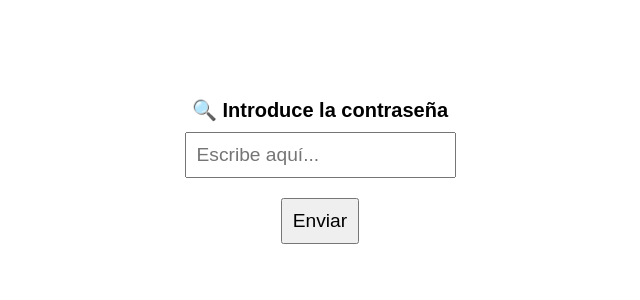
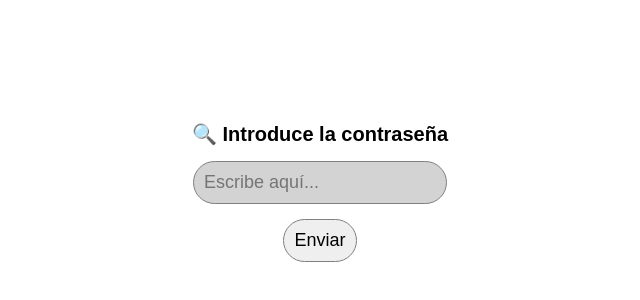
Before and after one commit to Martiitale/forevanonly.github.io, a plain HTML site: page index.html in a window 1280 px wide. Shown: the part 206-506 px from the top of the page, without its empty margins (320-960 px from the left). Drawn offline with Linux system fonts and the light colour scheme.

Commit message:
More animations and fixes

```diff
--- a/index.html
+++ b/index.html
@@ -9,13 +9,13 @@
 </head>
 
 <body>
+<div id="container">
+    <label id="passwordLabel" for="password">🔍 Introduce la contraseña</label>
+    <input type="text" id="password" placeholder="Escribe aquí...">
+    <button onclick="checkPassword()">Enviar</button>
 
-<label id="passwordLabel" for="password">🔍 Introduce la contraseña</label>
-<input type="text" id="password" placeholder="Escribe aquí...">
-<button onclick="checkPassword()">Enviar</button>
-
-<p id="link"></p>
-<p id="clue"></p>
-
+    <span id="link"></span>
+    <span id="clue"></span>
+</div>
 </body>
 </html>
--- a/style.css
+++ b/style.css
@@ -1,21 +1,42 @@
 body {
-    background-color: white;
+    margin: 0;
+    padding: 0;
+}
+
+#container {
+    font-family: sans-serif;
     display: flex;
     flex-direction: column;
     justify-content: center;
     align-items: center;
     height: 100vh;
-    font-family: sans-serif;
 }
 
 input, button {
-    margin: 10px;
+    border: gray solid 1px;
+    border-radius: 24px;
+    margin: 15px 0 0 0;
     padding: 10px;
-    font-size: 1.2rem;
+    font-size: 18px;
+    transition: background-color 500ms ease, border 500ms ease;
+}
+
+input {
+    background-color: lightgray;
+}
+
+input:focus {
+    background-color: darkgray;
+}
+
+button:hover {
+    transition-duration: 500ms;
+    background-color: darkgray;
+    border: black solid 1px;
 }
 
 #link {
-    margin-top: 20px;
+    margin-bottom: 5px;
     color: red;
     font-weight: bold;
 }
```
